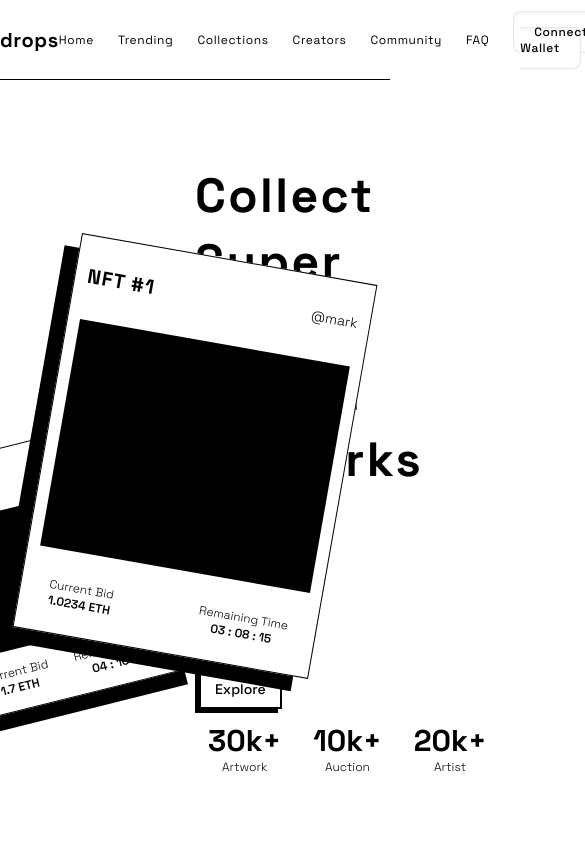
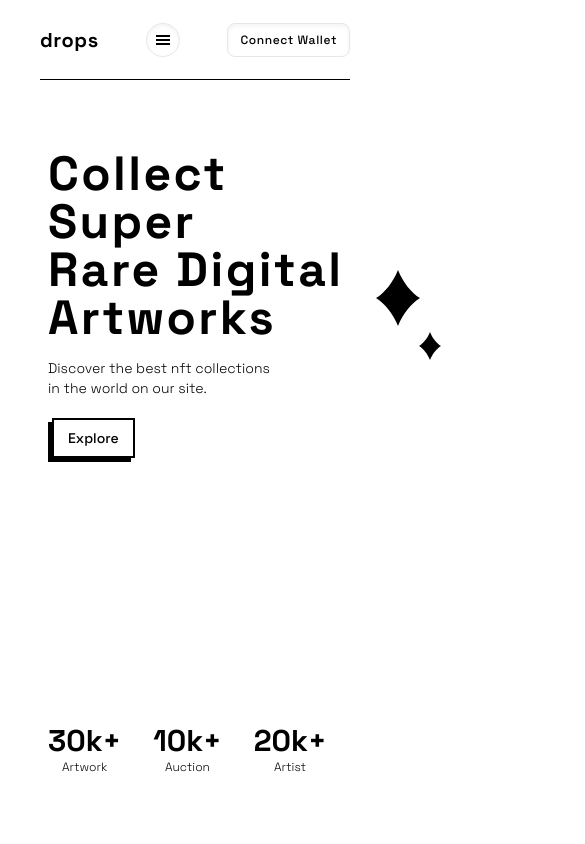
Before and after one commit to CharlesCarr/next-nft-landing-page, a Next.js app: page / in a window 390 px wide. Shown: the top 844 px of the page, 585 px wide, since content can reach past the window. Built offline with nearby package versions, Linux system fonts and the light colour scheme.

Commit message:
feat: add responsiveness to top and nav sections

```diff
--- a/components/Nav.tsx
+++ b/components/Nav.tsx
@@ -1,5 +1,6 @@
 import { useState } from "react";
 import { IoMdClose } from "react-icons/io";
+import { GiHamburgerMenu } from "react-icons/gi";
 
 const Nav = () => {
   const [showToast, setShowToast] = useState(false);
@@ -15,13 +16,13 @@ const Nav = () => {
           />
         </div>
       ) : null}
-      <div className="border-b-black border-x-0 border-t-0 border w-full mx-20 h-full text-center flex items-center justify-center text-xs tracking-wider">
+      <div className="border-b-black border-x-0 border-t-0 border w-full mx-10 md:mx-18 lg:mx-20 h-full text-center flex items-center justify-center text-xs tracking-wider">
         <nav className="flex justify-between items-center w-full border-none">
           <p className="text-xl font-bold">drops</p>
 
-          <span className="hidden">Ham Menu</span>
+          <span className="flex md:hidden border rounded-full p-2 shadow-inner cursor-pointer"><GiHamburgerMenu className="w-4 h-4" /></span>
 
-          <ul className="flex justify-between items-center list-none border-none">
+          <ul className="hidden md:flex justify-between items-center list-none border-none">
             <li className="cursor-pointer relative before:absolute before:-bottom-1 before:h-px before:w-full before:origin-left before:scale-x-0 before:bg-black before:transition hover:before:scale-100 mr-6">
               <a href="#home">Home</a>
             </li>
@@ -50,7 +51,7 @@ const Nav = () => {
           <button onClick={() => setShowToast(!showToast)}>
             <a
               // href="#_"
-              className="relative px-5 py-3 overflow-hidden font-medium text-black bg-white border border-gray-200 rounded-lg shadow-inner group"
+              className="relative px-3 sm:px-5 py-2 sm:py-3 overflow-hidden font-medium text-black bg-white border border-gray-200 rounded-lg shadow-inner group"
             >
               <span className="absolute top-0 left-0 w-0 h-0 transition-all duration-200 border-t-2 border-gray-600 group-hover:w-full ease"></span>
               <span className="absolute bottom-0 right-0 w-0 h-0 transition-all duration-200 border-b-2 border-gray-600 group-hover:w-full ease"></span>
--- a/components/sections/Top.tsx
+++ b/components/sections/Top.tsx
@@ -10,11 +10,12 @@ const Top = () => {
       id="home"
     >
       <div className="w-full h-3/4 flex justify-center items-center">
-        <div className="w-1/2 h-full flex flex-col justify-center items-start pl-52 relative">
-          <GiDiamonds className="h-16 w-16 absolute right-16" />
-          <GiDiamonds className="h-8 w-8 absolute right-10 top-60" />
-          <p className="text-5xl font-bold mb-4 tracking-wider leading-snug">
-            Collect Super <br /> Rare Digital
+        <div className="w-full sm:w-1/2 h-full flex flex-col justify-start sm:justify-center items-start pl-12 sm:pl-18 lg:pl-24 xl:pl-52 relative">
+          <div className="relative">
+            <GiDiamonds className="h-16 w-16 absolute bottom-32 -right-10 sm:bottom-20 sm:right-8" />
+            <GiDiamonds className="h-8 w-8 absolute bottom-24 -right-14 sm:right-4 sm:bottom-12" />
+            <p className="text-5xl font-bold mb-4 tracking-wider">
+              Collect Super <br/> Rare Digital
               <br /> Artworks
             </p>
             <p className="mb-4 font-light text-sm">
@@ -22,7 +23,7 @@ const Top = () => {
             </p>
             <button className="ml-1 mt-1">
               <a
-              href="#_"
+                href="#collections"
                 className="relative inline-block px-4 py-2 font-medium group"
               >
                 <span className="absolute inset-0 w-full h-full transition duration-200 ease-out transform -translate-x-1 translate-y-1 bg-black group-hover:-translate-x-0 group-hover:-translate-y-0"></span>
@@ -33,8 +34,9 @@ const Top = () => {
               </a>
             </button>
           </div>
+        </div>
 
-        <div className="w-1/2 h-full flex flex-col justify-center items-center mr-52 relative pt-10">
+        <div className="w-1/2 h-full flex-col justify-center items-center mr-3 sm:mr-6 md:mr-24 lg:mr-52 relative pt-10 hidden sm:flex">
           <NFTCard
             nft={"NFT #2"}
             name={"@jonah"}
@@ -61,7 +63,7 @@ const Top = () => {
         </div>
       </div>
 
-      <div className="bg-white w-full  flex justify-start items-center pl-52">
+      <div className="bg-white w-full  flex justify-start items-center pl-12 sm:pl-18 lg:pl-24 xl:pl-52">
         <div className="pr-4 flex flex-col justify-center items-center mr-4">
           <p className="font-bold text-3xl">30k+</p>
           <p className="text-xs font-light">Artwork</p>
--- a/styles/globals.css
+++ b/styles/globals.css
@@ -41,6 +41,35 @@ html {
   height: 140px;
 }
 
+/* Medium Screen Size for Top NFTs */
+@media only screen and (max-width: 768px) {
+  .tl-total {
+    width: 220px;
+    height: 320px;
+  }
+
+  .tl-top-bottom {
+    height: 60px;
+  }
+
+  .tl-img {
+    height: 200px;
+  }
+
+  .ts-total {
+    width: 180px;
+    height: 250px;
+  }
+
+  .ts-top-bottom {
+    height: 50px;
+  }
+
+  .ts-img {
+    height: 100px;
+  }
+}
+
 /* total: height,
 top: (Number(height) * (1/5)),
 img: (Number(height) * (0.375)),
```
Lines whose indentation alone changed are shown as unchanged.
